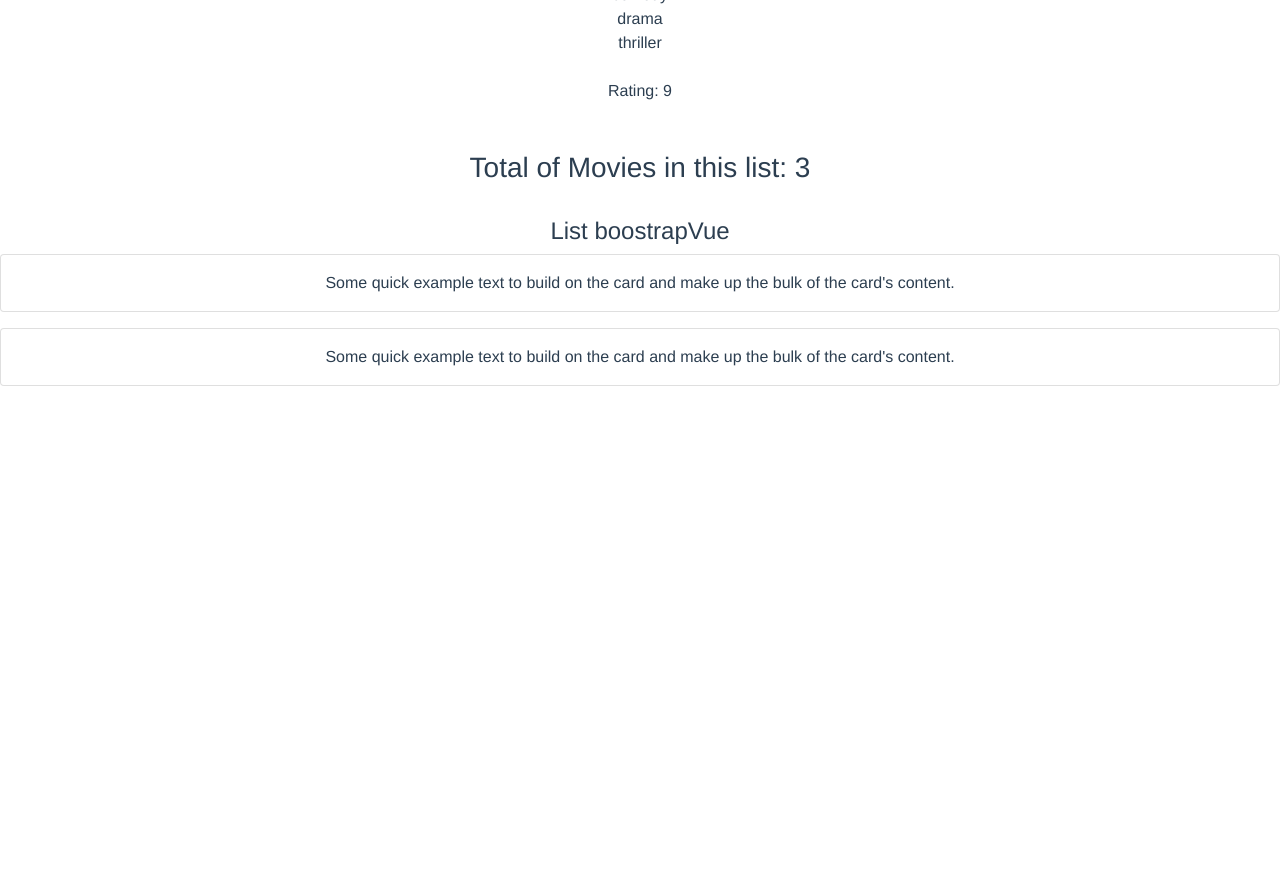
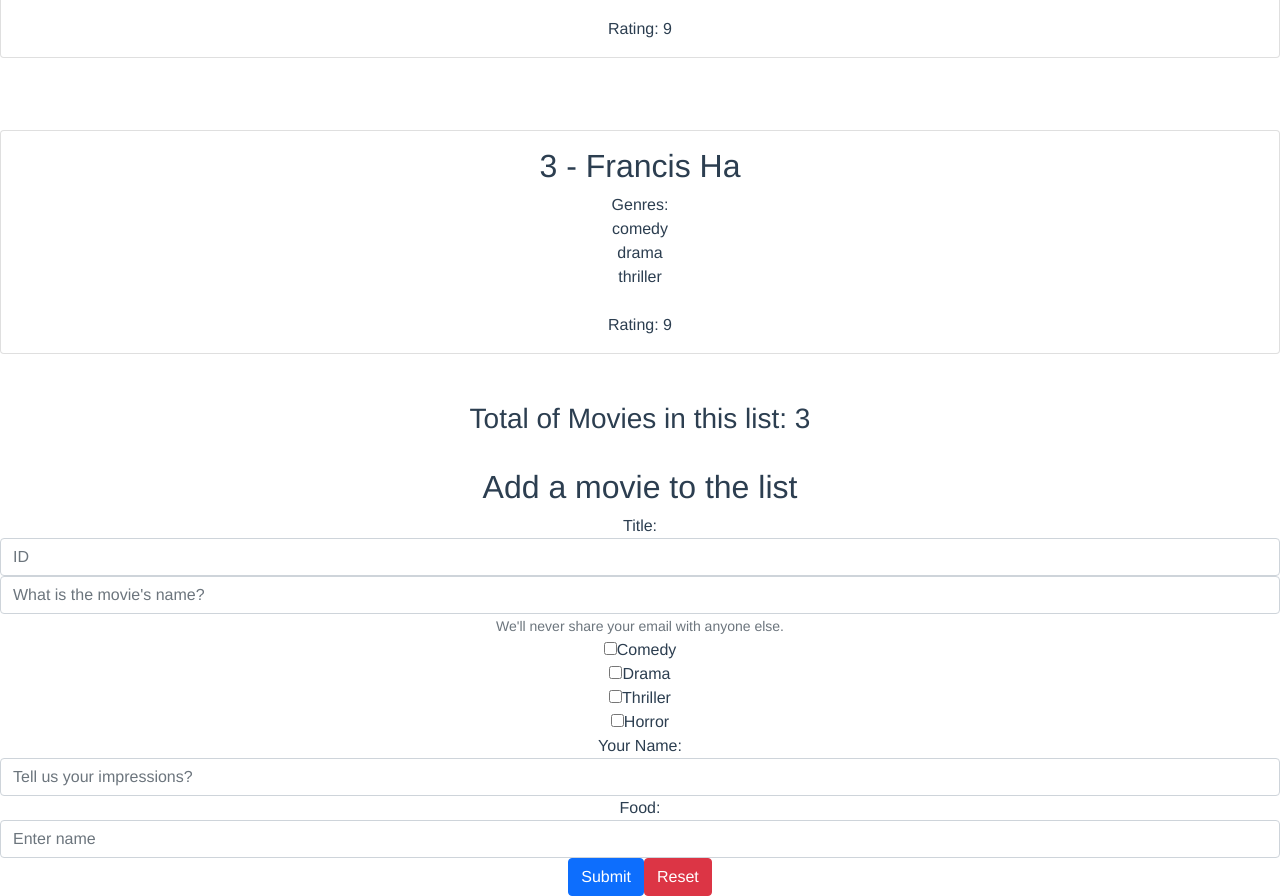
Before and after one commit to gabriellamarins/vueflix, a Vue app in the folder vueflix/: page / in a window 1280 px wide. Shown: the part 1040-1936 px from the top of the page. Before the commit the page ends 1426 px from the top, so only its background shows below. Built offline with nearby package versions, Linux system fonts and the light colour scheme.

Commit message:
the form is ugly and doesn't work yet

```diff
--- a/vueflix/src/App.vue
+++ b/vueflix/src/App.vue
@@ -4,39 +4,93 @@
     <HelloWorld msg="Welcome to Your Vue.js App"/>
     <h1> The Crazy Cat Movie Reviwer </h1>
     <br>
+    <h4>Last Rated Movies</h4>
+   <div v-for="movie in movies"  :key="movie">
+     <div class="mt-4">
 
-   <div v-for="movie in movies"  :key="movie" class="list">
-<!--    {{movie}}: {{value}}-->
+       <b-card>
+         <b-card-text>
            <h2>  {{movie.id}} - {{movie.title}} </h2>
-
-
-     Genres:  <div v-for="genre in movie.genres" v-bind:key="genre.id">
+           Genres: <div v-for="genre in movie.genres" v-bind:key="genre.id">
             {{genre}}
                    </div>
            <br>
            Rating: {{movie.rating}}
-     <br>
+         </b-card-text>
+       </b-card>
      <br>
     </div>
     <br>
+   </div>
     <h3> Total of Movies in this list: {{movies.length}}</h3>
 <br>
-<div>
-    <h4>List boostrapVue</h4>
-    <b-card img-src="" img-alt="Card image" img-left class="mb-3">
-      <b-card-text>
-        Some quick example text to build on the card and make up the bulk of the card's content.
-      </b-card-text>
-    </b-card>
 
-    <b-card img-src="" img-alt="Card image" img-right>
-      <b-card-text>
-        Some quick example text to build on the card and make up the bulk of the card's content.
-      </b-card-text>
-    </b-card>
-  </div>
+    <h2>Add a movie to the list</h2>
+    <div id="form_add_movie">
+      <b-form @submit="onSubmit" @reset="onReset" v-if="show">
+        <b-form-group
+            id="input-group-1"
+            label="Title:"
+            label-for="input-1"
+            description="We'll never share your email with anyone else."
+        >
+          <b-form-input
+              id="input-1"
+              v-model="movies.id"
+              type=""
+              placeholder="ID"
+              required
+          ></b-form-input>
+
+
+          <b-form-input
+              id="input-1"
+              v-model="movies.title"
+              type="text"
+              placeholder="What is the movie's name?"
+              required
+          ></b-form-input>
+        </b-form-group>
+
+        <b-form-group id="input-group-4" v-slot="{ ariaDescribedby }">
+          <b-form-checkbox-group
+              v-model="movies.genres"
+              id="checkboxes-4"
+              :aria-describedby="ariaDescribedby"
+          >
+            <b-form-checkbox value="me">Comedy</b-form-checkbox>
+            <b-form-checkbox value="that">Drama</b-form-checkbox>
+            <b-form-checkbox value="that">Thriller</b-form-checkbox>
+            <b-form-checkbox value="that">Horror</b-form-checkbox>
+          </b-form-checkbox-group>
+        </b-form-group>
+
+        <b-form-group id="input-group-2" label="Your Name:" label-for="input-2">
+          <b-form-input
+              id="input-2"
+              v-model="movies.review"
+              placeholder="Tell us your impressions?"
+              required
+          ></b-form-input>
+        </b-form-group>
+
+        <b-form-group id="input-group-3" label="Food:" label-for="input-3">
+          <b-form-input
+              id="input-2"
+              v-model="movies.description"
+              placeholder="Enter name"
+              required
+          ></b-form-input>
+        </b-form-group>
+        <b-button type="submit" variant="primary">Submit</b-button>
+        <b-button type="reset" variant="danger">Reset</b-button>
+      </b-form>
     </div>
 
+
+
+
+</div>
 </template>
 
 <script>
@@ -60,7 +114,8 @@ export default {
           genres: ["comedy", "drama", "thriller"],
           rating: 9,
           review: "With an insightful and searing exploration of human behavior, ‘Parasite’ is a masterfully crafted film that is a definite must watch.",
-      description: "Parasite (Korean: 기생충; RR: Gisaengchoong) is a 2019 South Korean black comedy thriller film directed by Bong Joon-ho, who also co-wrote the screenplay with Han Jin-won."
+          description: "Parasite (Korean: 기생충; RR: Gisaengchoong) is a 2019 South Korean black comedy thriller film directed by Bong Joon-ho, who also co-wrote the screenplay with Han Jin-won.",
+
         },
         {
           id: 2,
@@ -78,10 +133,46 @@ export default {
           review: "With an insightful and searing exploration of human behavior, ‘Parasite’ is a masterfully crafted film that is a definite must watch.",
           description: "Parasite (Korean: 기생충; RR: Gisaengchoong) is a 2019 South Korean black comedy thriller film directed by Bong Joon-ho, who also co-wrote the screenplay with Han Jin-won."
         },
-    ]
-    };
+      ],
+      form: {
+        email: '',
+        name: '',
+        food: null,
+        checked: []
       },
+      foods: [{ text: 'Select One', value: null }, 'Carrots', 'Beans', 'Tomatoes', 'Corn'],
+      show: true
+
     }
+  },
+  methods: {
+    onSubmit(event) {
+      event.preventDefault()
+      alert(JSON.stringify(this.form))
+    },
+    onReset(event) {
+      event.preventDefault()
+      // Reset our form values
+      this.form.email = ''
+      this.form.name = ''
+      this.form.food = null
+      this.form.checked = []
+      // Trick to reset/clear native browser form validation state
+      this.show = false
+      this.$nextTick(() => {
+        this.show = true
+      })
+    }
+
+  }
+
+
+}
+
+
+
+
+
 </script>
 
 <style>
```
Lines whose indentation alone changed are shown as unchanged.
